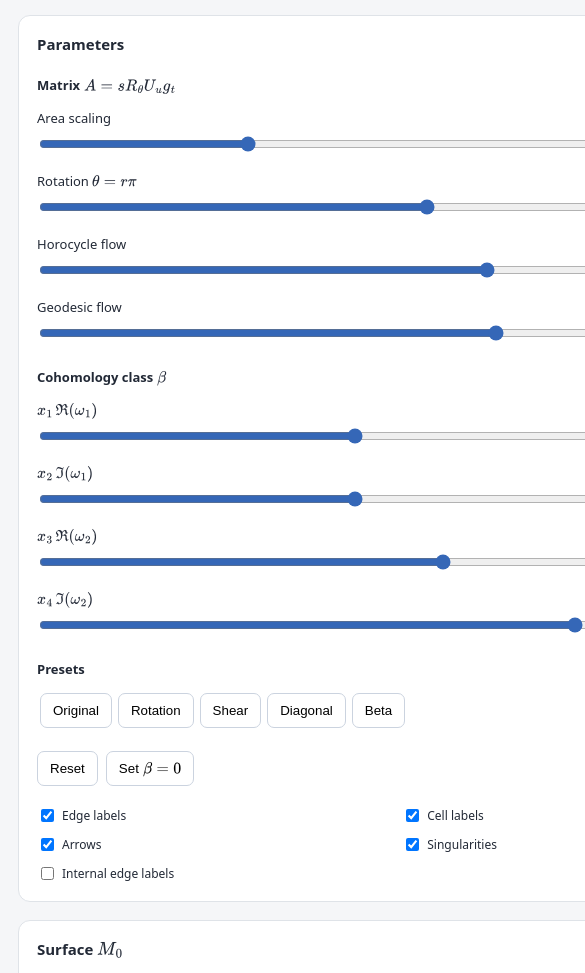
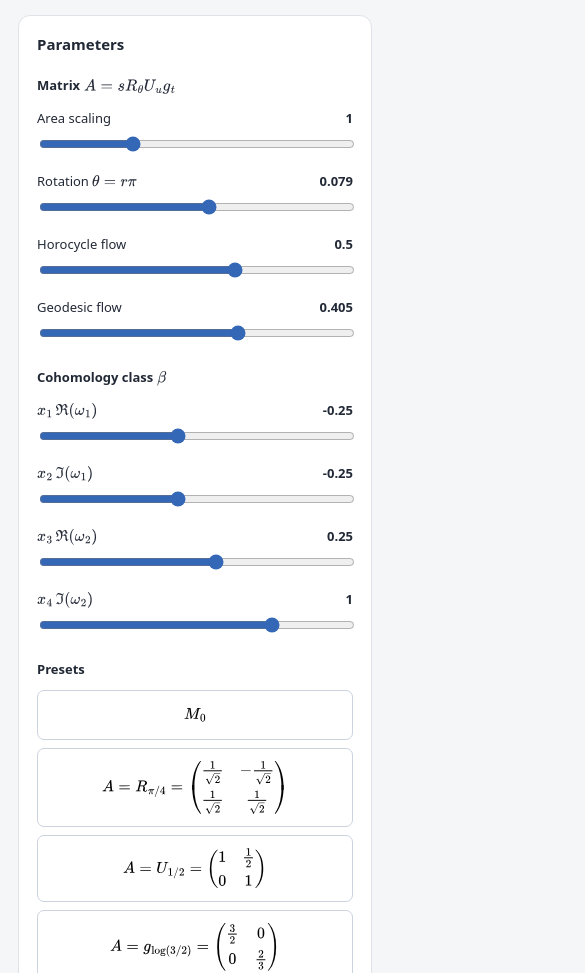
Before and after one commit to CarlosOspinaMath/CarlosOspinaMath.github.io, a plain HTML site: page translation_surface.html in a window 390 px wide. Shown: the part 127-1100 px from the top of the page, 585 px wide, since content can reach past the window. Drawn offline with nearby package versions, Linux system fonts and the light colour scheme.

Commit message:
Update translation_surface.html

```diff
--- a/translation_surface.html
+++ b/translation_surface.html
@@ -12,7 +12,16 @@
   background: #f5f6f8;
 }
 * { box-sizing: border-box; }
-body { margin: 0; }
+html { height: 100%; }
+body {
+  margin: 0;
+  height: 100vh;
+  height: 100dvh;
+  display: flex;
+  flex-direction: column;
+  overflow: hidden;
+}
+body > header, body > #error { flex-shrink: 0; }
 header {
   padding: 18px 26px;
   background: white;
@@ -22,9 +31,13 @@ h1 { margin: 0 0 5px; font-size: 23px; }
 .subtitle { color: #697386; font-size: 13px; }
 .layout {
   display: grid;
-  grid-template-columns: 300px minmax(0,1fr);
+  grid-template-columns: 300px minmax(0, 1fr);
   gap: 18px;
   padding: 18px;
+  flex: 1;
+  min-height: 0;
+  grid-template-rows: minmax(0, 1fr);
+  overflow: hidden;
 }
 aside, .panel {
   background: white;
@@ -32,7 +45,14 @@ aside, .panel {
   border-radius: 12px;
   padding: 18px;
 }
-aside { align-self: start; position: sticky; top: 15px; }
+/* Each desktop column scrolls within the space below the header. */
+.layout > aside, .layout > main {
+  min-width: 0;
+  min-height: 0;
+  overflow-y: auto;
+  overscroll-behavior-y: contain;
+}
+aside { position: static; }
 h2 { font-size: 15px; margin: 0 0 15px; }
 h3 { font-size: 13px; margin: 22px 0 12px; }
 .control { margin: 15px 0; }
@@ -45,6 +65,19 @@ h3 { font-size: 13px; margin: 22px 0 12px; }
 }
 output { font-weight: 600; font-variant-numeric: tabular-nums; }
 input[type=range] { width: 100%; accent-color: #3567b7; }
+#presets {
+  display: flex;
+  flex-direction: column;
+  gap: 8px;
+}
+
+#presets button {
+  width: 100%;
+  margin: 0 !important;
+  padding: 12px 10px;
+  min-height: 50px;
+  line-height: 1.5;
+}
 .buttons { display: flex; gap: 8px; margin-top: 20px; }
 button {
   border: 1px solid #cbd3df;
@@ -85,9 +118,27 @@ button:hover { background: #edf2fa; }
   border-radius: 8px;
   white-space: pre-wrap;
 }
-@media(max-width:800px) {
-  .layout { grid-template-columns: 1fr; }
-  aside { position: static; }
+/* Small screens use a single, normally scrolling page. */
+@media (max-width: 800px) {
+  html { height: auto; }
+  body {
+    display: block;
+    height: auto;
+    min-height: 100vh;
+    min-height: 100dvh;
+    overflow: visible;
+  }
+  .layout {
+    grid-template-columns: 1fr;
+    grid-template-rows: auto;
+    height: auto;
+    overflow: visible;
+  }
+  .layout > aside, .layout > main {
+    height: auto;
+    overflow: visible;
+    overscroll-behavior: auto;
+  }
 }
 </style>
 
@@ -206,23 +257,27 @@ const parameters = [
 ];
 
 const presets = {
-  "Original": {
+  "\\(M_0\\)": {
     s:1, theta:0, u:0, t:0,
     x1:0,x2:0,x3:0,x4:0
   },
-  "Rotation": {
+
+  "\\(A = R_{\\pi/4} = \\begin{pmatrix} \\frac{1}{\\sqrt{2}} & -\\frac{1}{\\sqrt{2}} \\\\ \\frac{1}{\\sqrt{2}} & \\frac{1}{\\sqrt{2}} \\end{pmatrix}\\)": {
     s:1, theta:1/4, u:0, t:0,
     x1:0,x2:0,x3:0,x4:0
   },
-  "Shear": {
+
+  "\\(A = U_{1/2} = \\begin{pmatrix} 1 & \\frac{1}{2} \\\\ 0 & 1 \\end{pmatrix}\\)": {
     s:1, theta:0, u:0.5, t:0,
     x1:0,x2:0,x3:0,x4:0
   },
-  "Diagonal": {
+
+  "\\(A = g_{\\log(3/2)} = \\begin{pmatrix} \\frac{3}{2} & 0 \\\\ 0 & \\frac{2}{3} \\end{pmatrix}\\)": {
     s:1, theta:0, u:0, t:Math.log(1.5),
     x1:0,x2:0,x3:0,x4:0
   },
-  "Beta": {
+
+  "\\( \\beta = -\\frac{1}{4} \\Re(\\omega_1) - \\frac{1}{4}\\Im(\\omega_1) + \\frac{1}{4}\\Re(\\omega_2) + \\Im(\\omega_2) \\)": {
     s:1, theta:0, u:0, t:0,
     x1:-0.25,x2:-0.25,x3:0.25,x4:1
   }
@@ -277,7 +332,7 @@ function makeControls() {
 
   for(const [name,values] of Object.entries(presets)) {
     const button=document.createElement("button");
-    button.textContent=name;
+    button.innerHTML = name;
     button.style.margin="3px";
 
     button.onclick=()=>{
@@ -894,8 +949,9 @@ function initialize() {
   makeControls();
 
   MathJax.typesetPromise([
-  document.getElementById("matrixControls"),
-  document.getElementById("betaControls")
+    document.getElementById("matrixControls"),
+    document.getElementById("betaControls"),
+    document.getElementById("presets")
   ]);
 
   document.getElementById("reset").onclick=()=>{
```
